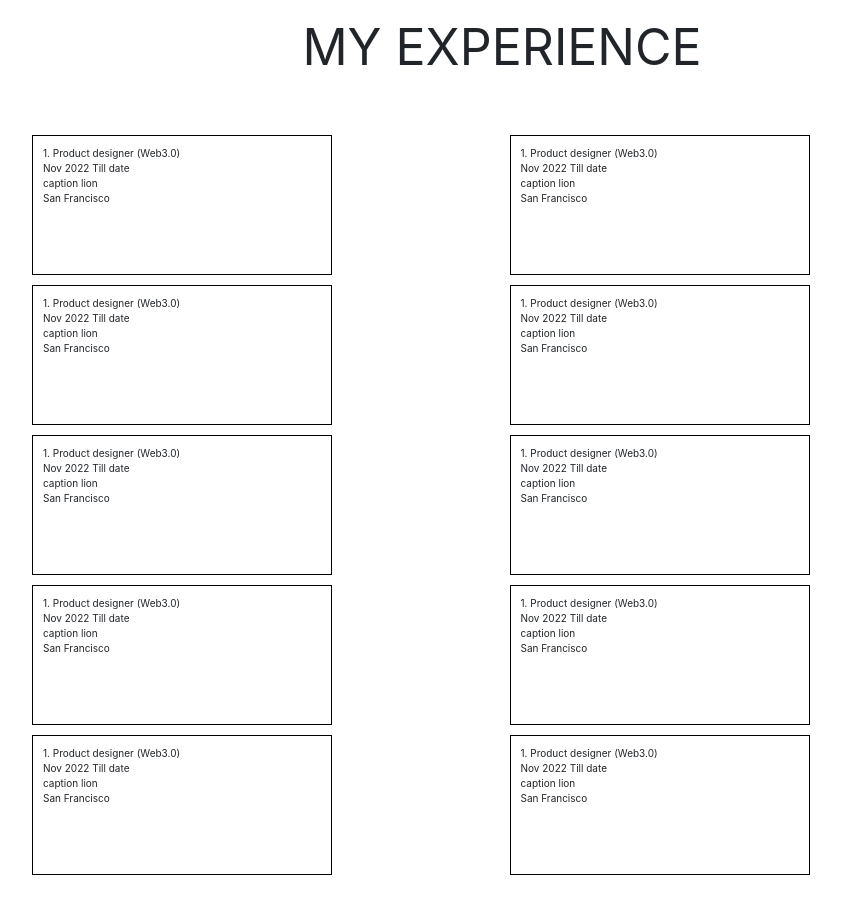
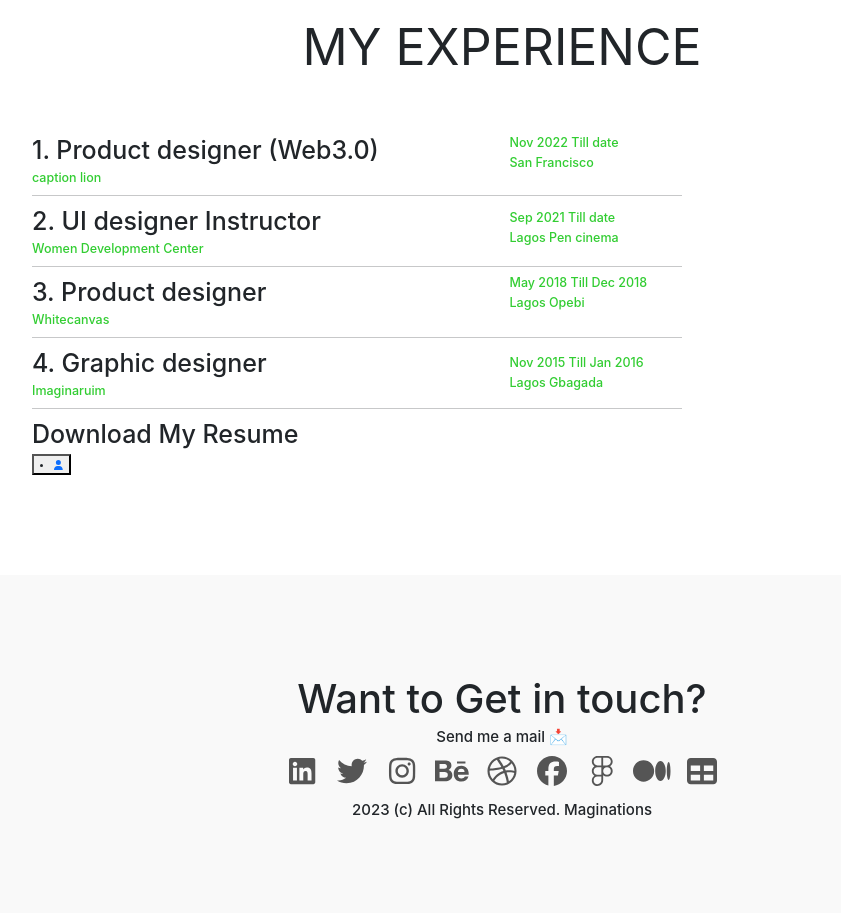
Before and after one commit to maryfiona/jeremiah-portfolio, a React (Create React App) app: page / in a window 1280 px wide. Shown: the part 3220-4133 px from the top of the page, without its empty margins (138-979 px from the left). Built offline with nearby package versions, Linux system fonts and the light colour scheme.

Commit message:
my experience

```diff
--- a/package.json
+++ b/package.json
@@ -13,6 +13,7 @@
     "react": "^18.2.0",
     "react-bootstrap": "^2.7.4",
     "react-dom": "^18.2.0",
+    "react-icons": "^4.10.1",
     "react-scripts": "^1.1.5",
     "web-vitals": "^2.1.4"
   },
--- a/src/components/About.css
+++ b/src/components/About.css
@@ -21,7 +21,7 @@ font-size: 4em;
     padding: 10em;
 
 }
-.bo {
+/* .bo {
     border: 1px solid black;
     padding: 10px;
     margin-bottom: 10px;
@@ -32,4 +32,28 @@ font-size: 4em;
 
   .bo p {
     margin: 0;
+  } */
+  .line{
+    width: 65em;
+    position: relative;
+
   }
+  .nov{
+    margin-top: 4.5em;
+  }
+  .sept{
+    margin-top: 4em;
+  }
+  .may{
+    margin-top: 3em;
+  }
+  h5{
+    color: limegreen;
+  }
+  h5:hover{
+    color: green;
+  }
+  .download {
+
+    background-color: green;
+  }
--- a/src/components/About.js
+++ b/src/components/About.js
@@ -1,5 +1,10 @@
 import React from "react";
 import './About.css';
+
+import { FontAwesomeIcon } from '@fortawesome/react-fontawesome';
+import { faUser } from '@fortawesome/free-solid-svg-icons';
+
+// import { faUser } from '@fortawesome/free-brands-svg-icons';
 import Navbar from "./Navbar";
 import profile1 from '../Assets/profile1.png';
 
@@ -45,65 +50,81 @@ const About = () => {
 
       </div>
 
+
       <div className="container pt">
         <div className="container text-center h">MY EXPERIENCE</div>
         <div className="row">
           <div className="col-md-6">
-            <section className="bo">
-              1. Product designer (Web3.0)     <p>Nov 2022 Till date</p>
-              <p>caption lion</p>  <p>San Francisco</p>
+            <section>
+              <h1> 1. Product designer (Web3.0)</h1>
+              <h5>caption lion</h5>
+              <hr className="line" />
+
 
             </section>
-            <section className="bo">
-              1. Product designer (Web3.0)     <p>Nov 2022 Till date</p>
-              <p>caption lion</p>  <p>San Francisco</p>
+            <section>
+              <h1> 2. UI designer Instructor   </h1>
+              <h5>Women Development Center</h5>
+              <hr className="line" />
+
 
             </section>
-            <section className="bo">
-              1. Product designer (Web3.0)     <p>Nov 2022 Till date</p>
-              <p>caption lion</p>  <p>San Francisco</p>
+            <section>
+              <h1> 3. Product designer </h1>
+              <h5>Whitecanvas</h5>
+              <hr className="line" />
 
             </section>
-            <section className="bo">
-              1. Product designer (Web3.0)     <p>Nov 2022 Till date</p>
-              <p>caption lion</p>  <p>San Francisco</p>
+            <section>
+              <h1> 4. Graphic designer  </h1>
+              <h5>Imaginaruim</h5>
+              <hr className="line" />
 
             </section>
-            <section className="bo">
-              1. Product designer (Web3.0)     <p>Nov 2022 Till date</p>
-              <p>caption lion</p>  <p>San Francisco</p>
+            <section>
+              <h1> Download My Resume </h1>
+              <button>
+                <li>
+                  <a href="/">
+                    <FontAwesomeIcon className='fau' icon={faUser} />
+                    </a>
+                    </li>
+                    </button>
+
+            </section>
+
+
+          </div>
+          <div className="col-md-6">
+            <section>
+              <h5>Nov 2022 Till date</h5>
+              <h5>San Francisco</h5>
+
+            </section>
+            <section className="sept">
+              <h5>Sep 2021
+                Till date</h5>
+              <h5>Lagos Pen cinema</h5>
+
+            </section>
+            <section className="may">
+              <h5>May 2018 Till
+                Dec 2018</h5>
+              <h5>Lagos Opebi</h5>
+
+            </section>
+            <section className="nov">
+              <h5>Nov 2015 Till
+                Jan 2016</h5>
+              <h5>Lagos Gbagada</h5>
 
             </section>
 
           </div>
-          <div className="col-md-6">
-            <section className="bo">
-              1. Product designer (Web3.0)     <p>Nov 2022 Till date</p>
-              <p>caption lion</p>  <p>San Francisco</p>
-
-            </section>
-            <section className="bo">
-              1. Product designer (Web3.0)     <p>Nov 2022 Till date</p>
-              <p>caption lion</p>  <p>San Francisco</p>
-
-            </section>
-            <section className="bo">
-              1. Product designer (Web3.0)     <p>Nov 2022 Till date</p>
-              <p>caption lion</p>  <p>San Francisco</p>
-
-            </section>
-            <section className="bo">
-              1. Product designer (Web3.0)     <p>Nov 2022 Till date</p>
-              <p>caption lion</p>  <p>San Francisco</p>
-
-            </section>
-            <section className="bo">
-              1. Product designer (Web3.0)     <p>Nov 2022 Till date</p>
-              <p>caption lion</p>  <p>San Francisco</p>
-            </section>
-          </div>
         </div>
       </div>
+
+
 
 
 
--- a/src/components/Navbar.js
+++ b/src/components/Navbar.js
@@ -16,14 +16,14 @@ function closeNav() {
   return (
     <div>
       <div className="container-fluid">
-    <img  className="pad pt-5" width={100} src={intro} alt="intro-img" />
+        <img className="pad pt-5" width={100} src={intro} alt="intro-img" />
       </div>
 
 
       <div id="mySidenav" className="sidenav">
         <a href="/" className="closebtn" onClick={closeNav}>&times;</a>
         <a href="About.js">About</a>
-  <a  href="/">Services</a>
+        <a href="/">Services</a>
         <a href="/">Clients</a>
         <a href="/">Contact</a>
       </div>
```
Also changed, not shown: 1 other file (tests, documents, lock files or other folders). Lines whose indentation alone changed are shown as unchanged.
